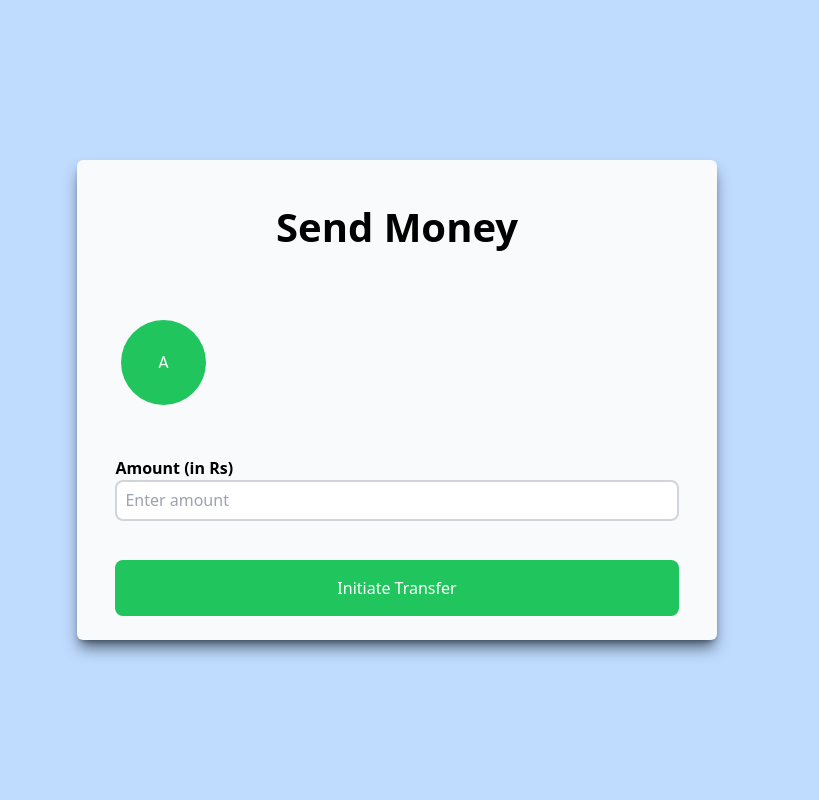
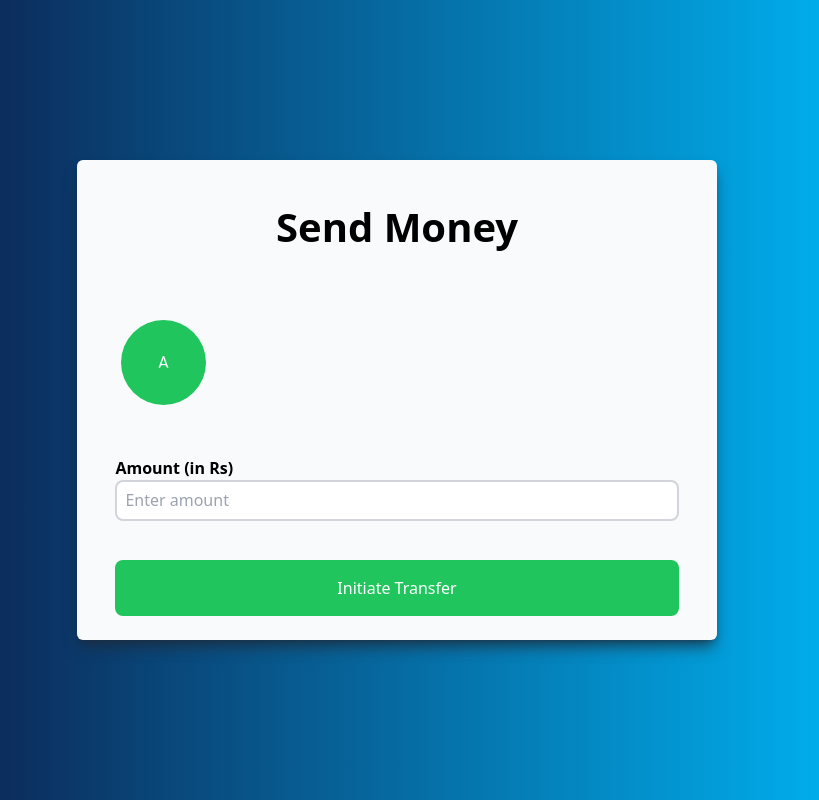
Before and after one commit to aakashsharma003/PaytmWeb, a React (Vite) app in the folder frontend/: page /send in a window 1280 px wide. Shown: the whole page, without its empty margins (243-1062 px from the left). Built offline with nearby package versions, Linux system fonts and the light colour scheme; no server answers.

Commit message:
changing bg color of payment page

```diff
--- a/frontend/src/pages/SendMoney.jsx
+++ b/frontend/src/pages/SendMoney.jsx
@@ -9,8 +9,9 @@ import useSound from "use-sound";
 import { Profile } from "../components/Profile";
 import toast from "react-hot-toast";
 import { server } from "../main";
-import CircularProgress from "@mui/material/CircularProgress"; // Importing CircularProgress
-import Box from "@mui/material/Box"; // Importing Box for centering the loader
+import CircularProgress from "@mui/material/CircularProgress";
+import "../styles/NotFound.css";
+import Box from "@mui/material/Box";
 
 const SendMoney = () => {
   const [searchParams] = useSearchParams();
@@ -59,7 +60,7 @@ const SendMoney = () => {
   };
 
   return (
-    <div className="w-screen h-screen flex justify-center items-center relative bg-blue-200 ">
+    <div className="bg-paytm w-screen h-screen flex justify-center items-center relative  ">
       {loading && (
         <Box
           sx={{
--- /dev/null
+++ b/frontend/src/styles/NotFound.css
@@ -0,0 +1,8 @@
+.bg-paytm {
+  background: rgb(12, 39, 86);
+  background: linear-gradient(
+    90deg,
+    rgba(12, 39, 86, 1) 16%,
+    rgba(0, 178, 241, 1) 86%
+  );
+}
```
